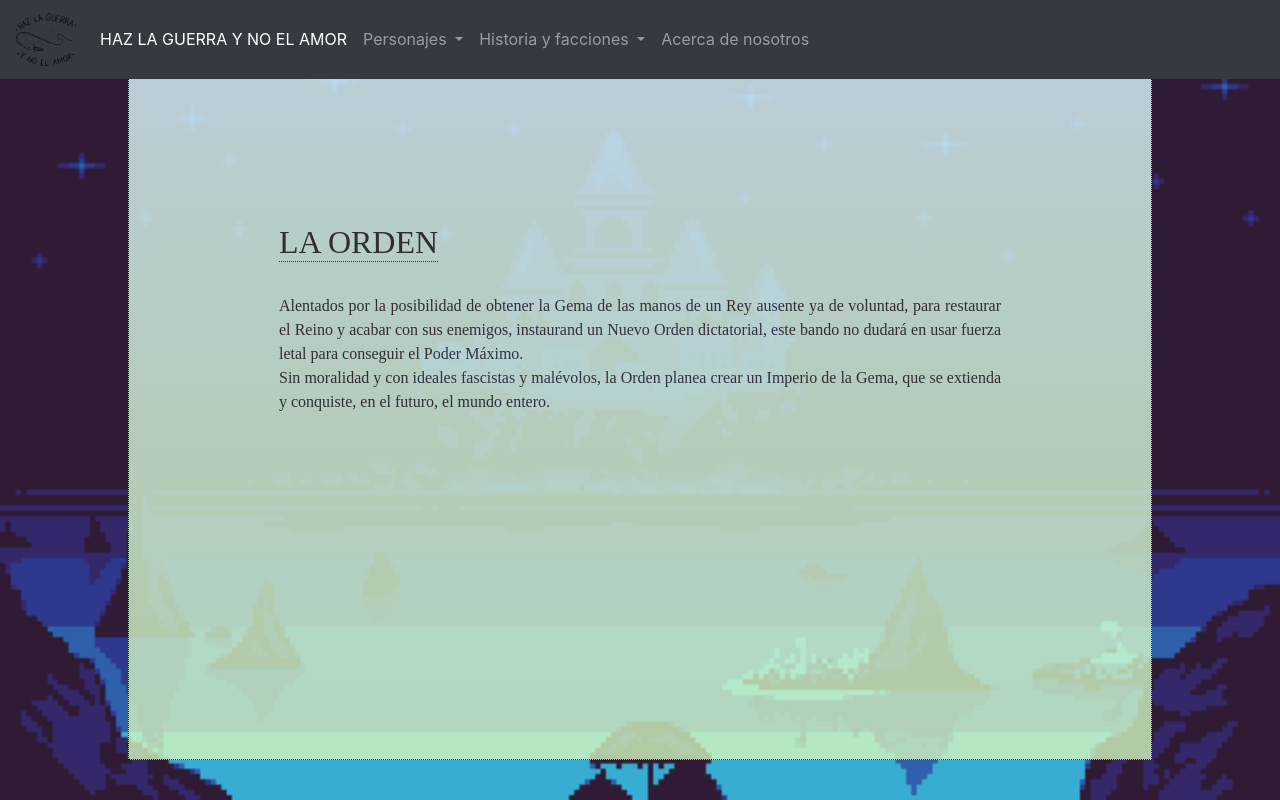
After one commit to spiderfan211/Haz-la-guerra-y-no-el-amor, a PHP site: page /contenido/orden.php in a window 1280 px wide. The commit adds this page. Run offline with PHP 8.4, Linux system fonts and the light colour scheme; some libraries are stand-ins or nearby versions.

Commit message:
Cambios menores de redacción y adición de facciones
Redacción mínima de alianza.php y orden.php, que solo tienen un simple párrafo cada una. Habría que añadir imágenes y más estilos. Falta aún crear todas las páginas de los personajes individuales

```diff
--- /dev/null
+++ b/contenido/orden.php
@@ -0,0 +1,21 @@
+<!DOCTYPE html>
+<html>
+    <head>
+    <meta charset="utf-8">
+    <?php include("../html/meta.php")?>
+    <?php include("../html/menu.php")?>
+    <link rel="stylesheet" href="../estilos/jaime_css.css">
+
+    </head>
+
+    <body>
+        <div id="texto" class="seccion">
+            <h2>LA ORDEN</h2>
+            <p><br>
+                Alentados por la posibilidad de obtener la Gema de las manos de un Rey ausente ya de voluntad, para restaurar el Reino y acabar con sus enemigos, instaurand un Nuevo Orden dictatorial, este bando no dudará en usar fuerza letal para conseguir el Poder Máximo.
+                <br>
+                Sin moralidad y con ideales fascistas y malévolos, la Orden planea crear un Imperio de la Gema, que se extienda y conquiste, en el futuro, el mundo entero.
+            </p>
+        </div>
+    </body>
+</html>
--- a/html/menu.php
+++ b/html/menu.php
@@ -17,7 +17,7 @@
 
         <div class="dropdown-menu" aria-labelledby="navbarDropdown">
 
-          <a class="dropdown-item" href="contenido/personajes.php">Todos los personajes</a>
+          <a class="dropdown-item" href="../contenido/personajes.php">Todos los personajes</a>
           <div class="dropdown-divider"></div>
           <a class="dropdown-item" href="../contenido/ganon.php">El protagonista</a>
           <a class="dropdown-item" href="../contenido/monja.php">Madre Teresa</a>
@@ -26,10 +26,18 @@
           </div>
       </li>
 
-      <li class="nav-item">
-      <a class="nav-link" href="../contenido/historia.php">La historia hasta ahora</a></a>
+      <li class="nav-item dropdown">
+        <a class="nav-link dropdown-toggle" href="#" id="navbarDropdown" role="button" data-toggle="dropdown" aria-haspopup="true" aria-expanded="false">
+          Historia y facciones
+        </a>
+        <div class="dropdown-menu" aria-labelledby="navbarDropdown">
+
+          <a class="dropdown-item" href="../contenido/historia.php">La historia hasta ahora</a>
+          <div class="dropdown-divider"></div>
+          <a class="dropdown-item" href="../contenido/alianza.php">La Alianza</a>
+          <a class="dropdown-item" href="../contenido/orden.php">La Orden</a>
+        </div>
       </li>
-
       <li class="nav-item">
       <a class="nav-link" href="../contenido/nosotros.php">Acerca de nosotros</a>
       </li>
```
Also changed, not shown: contenido/alianza.php (added, +22 -0 lines), contenido/futuro_index.php (deleted, +0 -29 lines).
